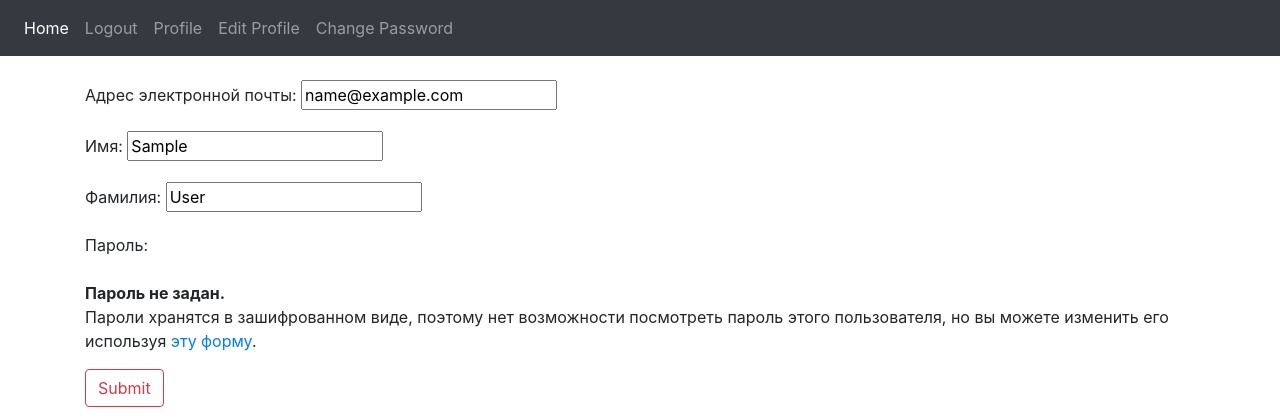
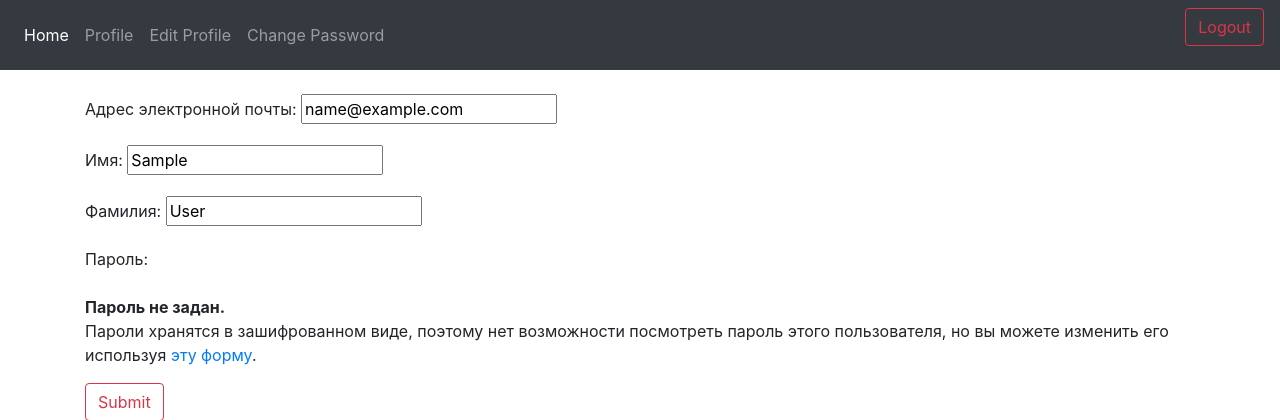
Before and after one commit to P3B3/sgn_project, a Django app: page /account/profile/edit/ in a window 1280 px wide. Shown: the top 420 px of the page. Run offline with Django 3.2, Linux system fonts and the light colour scheme; the visitor is signed in with stand-in values (Sample User, id 1); some libraries are stand-ins or nearby versions.

Commit message:
refactor :ribbon:

```diff
--- a/templates/base.html
+++ b/templates/base.html
@@ -12,7 +12,6 @@
     <body>
 
     <nav class="navbar navbar-expand-md navbar-dark bg-dark mb-4">
-
       <button class="navbar-toggler" type="button" data-toggle="collapse" data-target="#navbarCollapse" aria-controls="navbarCollapse" aria-expanded="false" aria-label="Toggle navigation">
         <span class="navbar-toggler-icon"></span>
       </button>
@@ -23,9 +22,6 @@
                     <a class="nav-link" href="{% url 'accounts:home' %}">Home <span class="sr-only">(current)</span></a>
                 </li>
                 <li class="nav-item">
-            <a class="nav-link" href="{% url 'accounts:logout' %}">Logout</a>
-          </li>
-            <li class="nav-item">
                     <a class="nav-link" href="{% url 'accounts:view_profile' %}">Profile</a>
                 </li>
                 <li class="nav-item">
@@ -33,14 +29,17 @@
                 </li>
                 <li class="nav-item">
                     <a class="nav-link" href="{% url 'accounts:change_password' %}">Change Password</a>
+                </li>
                 </ul>
-        <ul class="navbar-nav mr-auto">
+                <form class="form-inline mt-2 mt-md-0">
+                    <a href="{% url 'accounts:logout' %}"
+                       class="btn btn-outline-danger my-2 my-sm-0" role="button">Logout</a>
+                </form>
         {% else %}
+                <ul>
                     <li class="nav-item">
                         <a class="nav-link" href="{% url 'accounts:login' %}">Login</a>
-            </li>
-        </li>
-            <li class="nav-item">
+                    </li><li class="nav-item">
                     <a class="nav-link" href="{% url 'accounts:reset_password' %}">Reset Password</a>
                 </li>
                 </ul>
```
Lines whose indentation alone changed are shown as unchanged.
